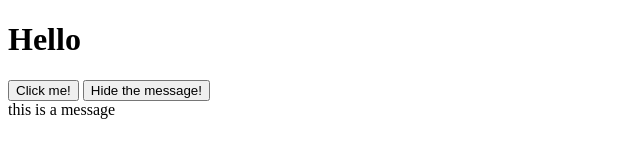
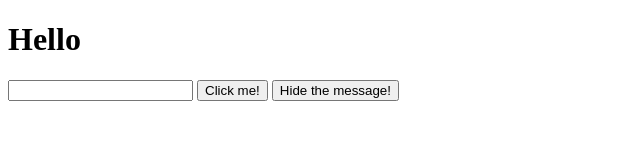
Before and after one commit to kmf0208/example-3, a website: page index.html in a window 1280 px wide. Both pictures are taken after a click on the button "Click me!". Shown: the whole page, without its empty margins (0-640 px from the left). Drawn offline with Linux system fonts and the light colour scheme.

Commit message:
newChanging

```diff
--- a/bundle.js
+++ b/bundle.js
@@ -18,10 +18,12 @@
           });
         }
         displayMessage() {
-          console.log("Thanks for clicking me!");
+          const message = document.querySelector("#username-input").value;
+          console.log(message);
           const messageElement = document.createElement("div");
           messageElement.id = "message";
-          messageElement.innerText = "this is a message";
+          messageElement.innerText = message;
+          document.querySelector("#username-input").value = "";
           document.querySelector("#main-container").append(messageElement);
         }
         hideMessage() {
--- a/index.html
+++ b/index.html
@@ -6,6 +6,7 @@
     <body>
       <h1>Hello</h1>
 
+      <input type="text" id="username-input" />
       <button id="show-message-button">Click me!</button>
       <button id="remove-message">Hide the message!</button>
 
```
Also changed, not shown: messageView.js (+9 -2 lines), messageView.test.js (+4 -0 lines).
